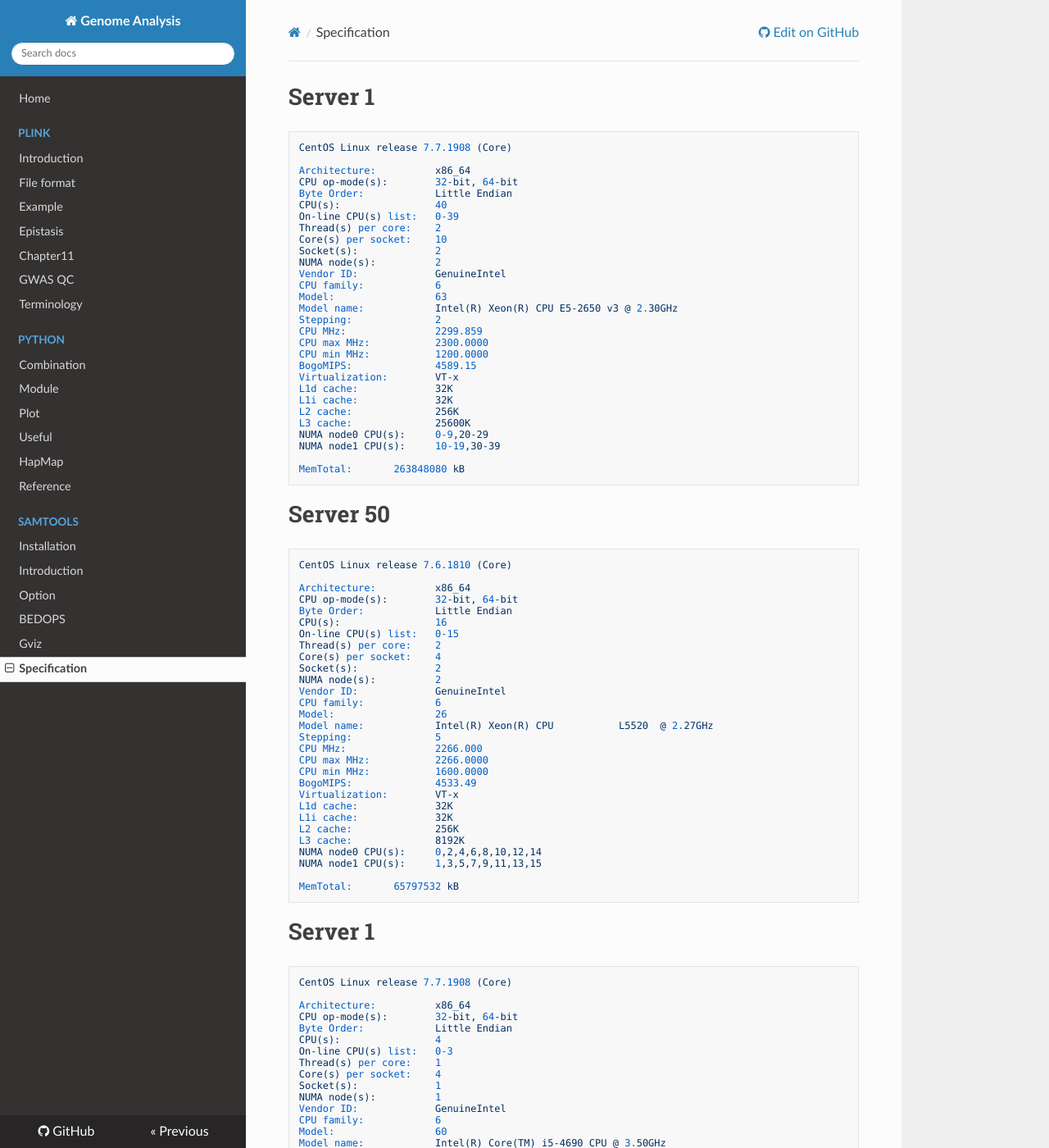
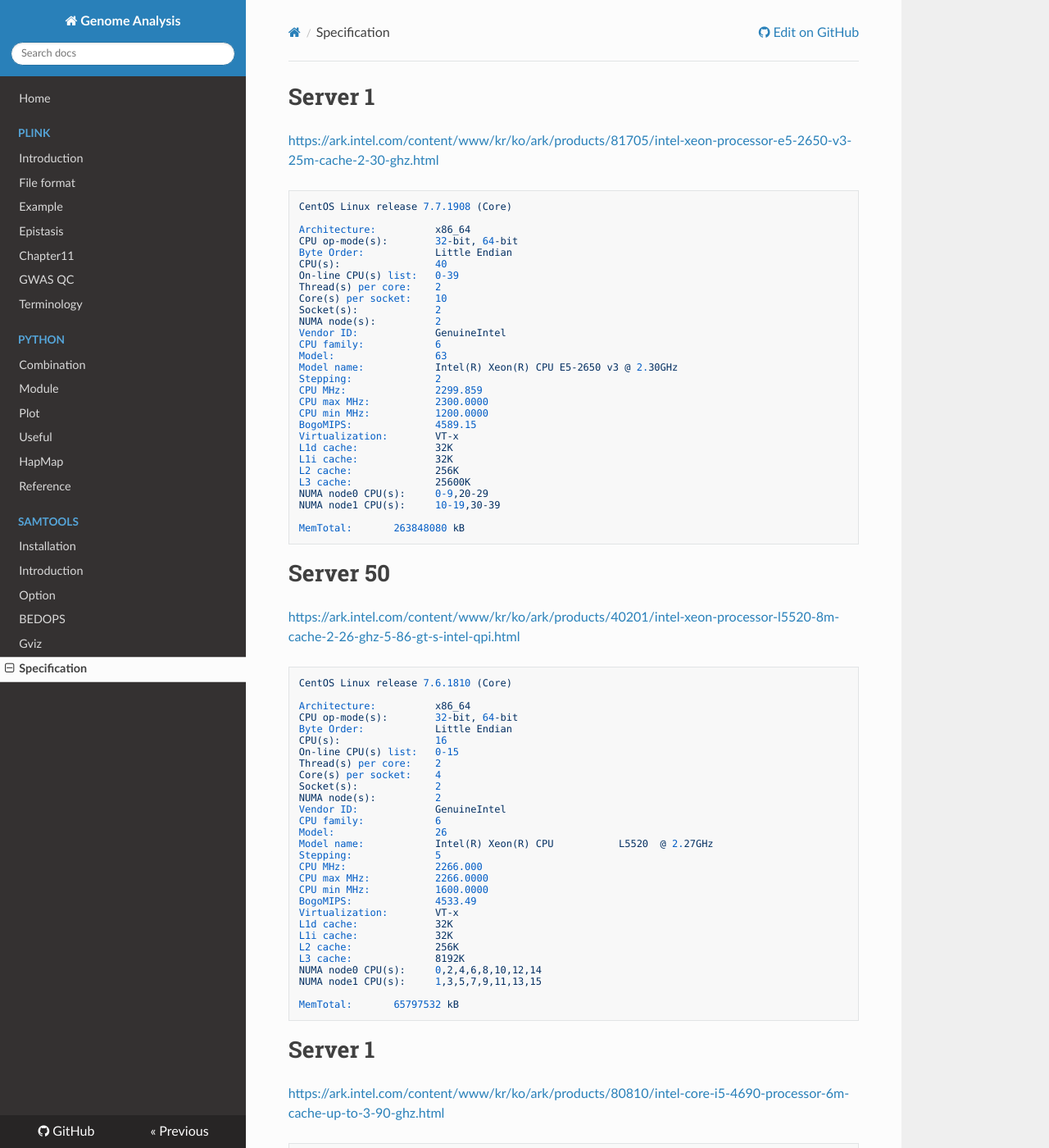
Before and after one commit to WonyoungCho/plink, an MkDocs documentation site: the page built from docs/com_spec.md, in a window 1280 px wide and 1400 px high. Shown: the whole window at 82% size. Built offline with MkDocs 1.6.1, drawn with Linux system fonts in a browser that asks for light colours; nearby versions of some CDN libraries; old or Windows-style settings are respelled for this version of MkDocs; some of the changed text lies outside the part shown.

Commit message:
Update com_spec.md

````diff
--- a/docs/com_spec.md
+++ b/docs/com_spec.md
@@ -1,4 +1,5 @@
 # Server 1
+<https://ark.intel.com/content/www/kr/ko/ark/products/81705/intel-xeon-processor-e5-2650-v3-25m-cache-2-30-ghz.html>
 ```
 CentOS Linux release 7.7.1908 (Core)
 
@@ -32,6 +33,7 @@ MemTotal:       263848080 kB
 ```
 
 # Server 50
+<https://ark.intel.com/content/www/kr/ko/ark/products/40201/intel-xeon-processor-l5520-8m-cache-2-26-ghz-5-86-gt-s-intel-qpi.html>
 ```
 CentOS Linux release 7.6.1810 (Core)
 
@@ -65,6 +67,7 @@ MemTotal:       65797532 kB
 ```
 
 # Server 1
+<https://ark.intel.com/content/www/kr/ko/ark/products/80810/intel-core-i5-4690-processor-6m-cache-up-to-3-90-ghz.html>
 ```
 CentOS Linux release 7.7.1908 (Core)
 
@@ -97,6 +100,7 @@ MemTotal:       32666140 kB
 ```
 
 # Server 2
+<https://ark.intel.com/content/www/kr/ko/ark/products/129939/intel-core-i5-8500-processor-9m-cache-up-to-4-10-ghz.html>
 ```
 CentOS Linux release 7.7.1908 (Core)
 
````
